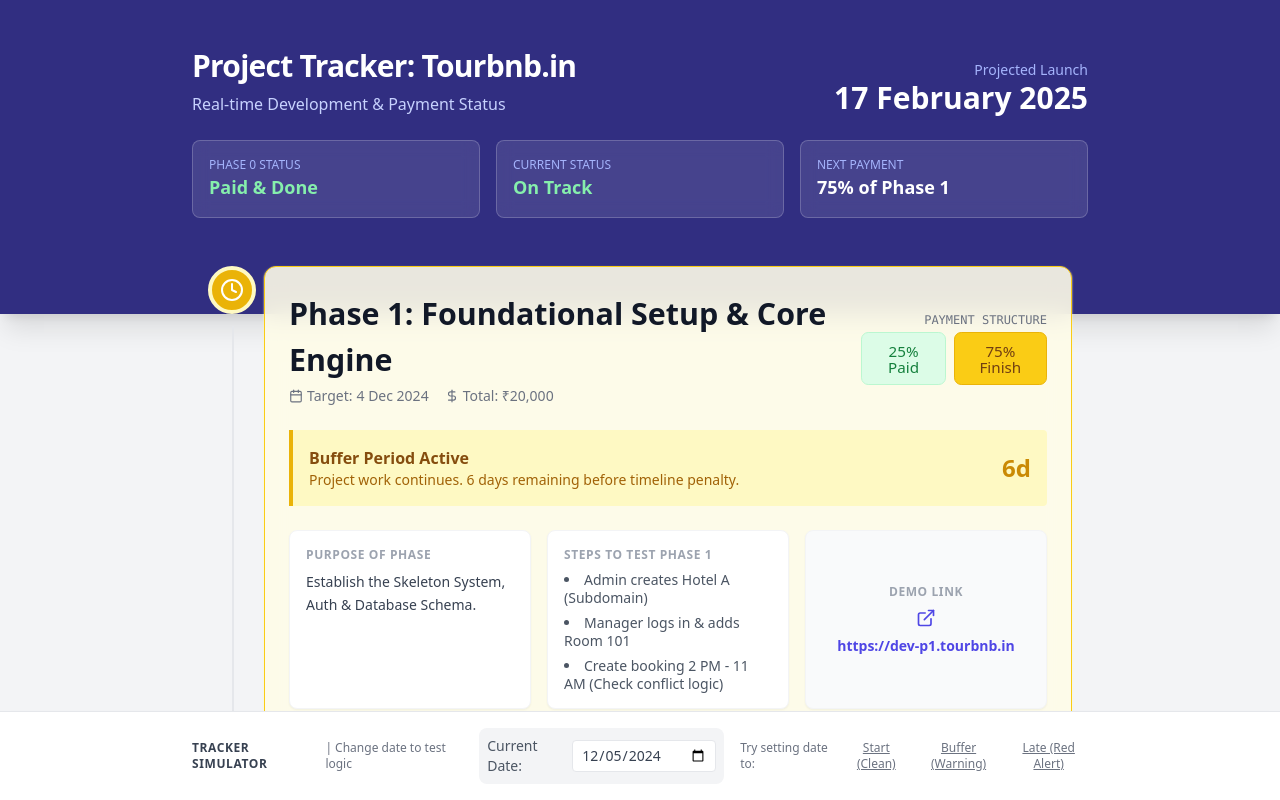
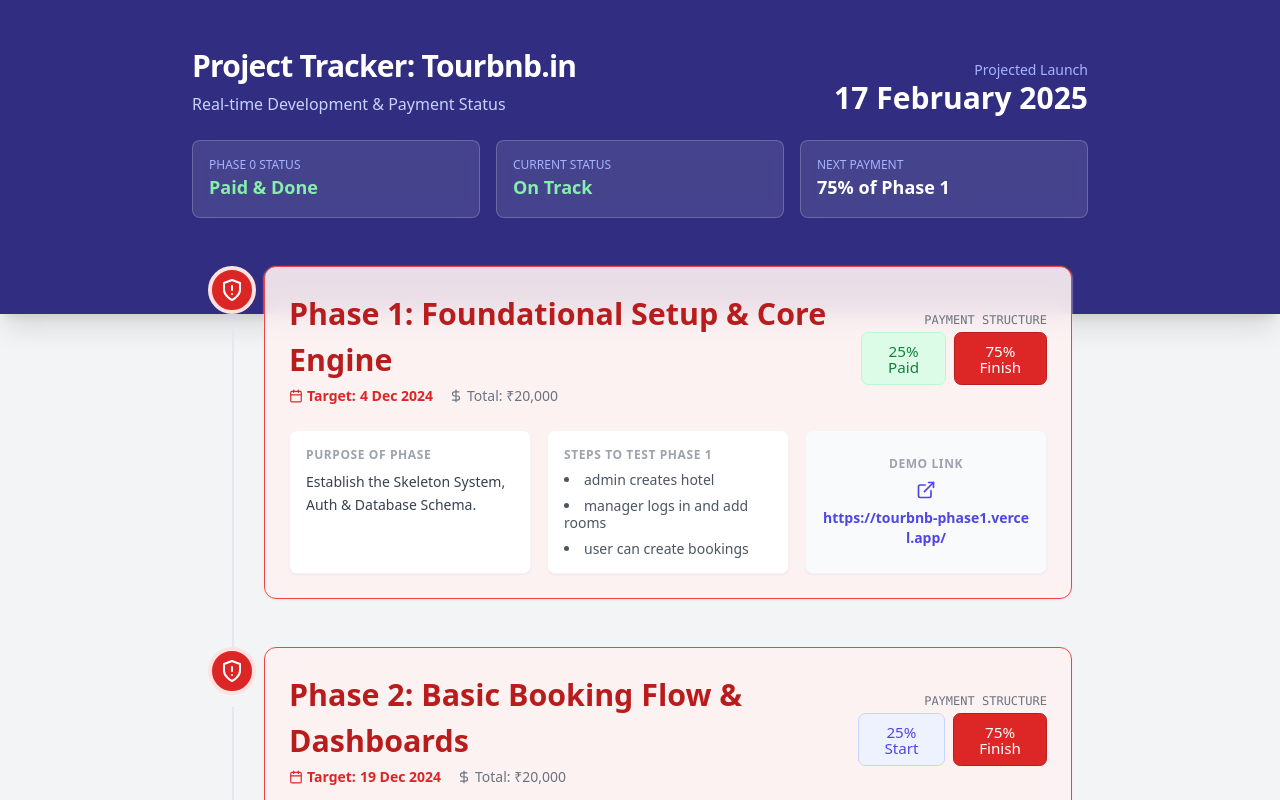
Before and after one commit to Amanshukla0325/taskbar, a React (Create React App) app: page / in a window 1280 px wide. Shown: the top 800 px of the page. Built offline with nearby package versions, Linux system fonts and the light colour scheme.

Commit message:
chore: update Phase 1 demo link; remove date simulator and penalty logic; update Phase 1 steps

```diff
--- a/src/App.js
+++ b/src/App.js
@@ -20,11 +20,11 @@
       baseDeadline: "2024-12-04",
       purpose: "Establish the Skeleton System, Auth & Database Schema.",
       steps: [
-        "Admin creates Hotel A (Subdomain)",
-        "Manager logs in & adds Room 101",
-        "Create booking 2 PM - 11 AM (Check conflict logic)"
+        "admin creates hotel",
+        "manager logs in and add rooms",
+        "user can create bookings"
       ],
-      demoLink: "https://dev-p1.tourbnb.in"
+      demoLink: "https://tourbnb-phase1.vercel.app/"
     },
     {
       id: 2,
@@ -95,8 +95,8 @@
 
   // --- State for Simulation ---
   // 'paidCheckpoints' now tracks specific parts: '1_start', '1_finish', etc.
-  // Initial state: Phase 1 Start (25%) is PAID.
-  const [currentDate, setCurrentDate] = useState("2024-12-05");
+  // Use today's date for calculations; removed editable date simulator.
+  const currentDate = new Date().toISOString().slice(0, 10);
   const [paidCheckpoints, setPaidCheckpoints] = useState(['1_start']);
 
   // --- Logic Engine ---
@@ -124,8 +124,8 @@
     } else {
       // Late!
       const daysLate = Math.floor((current - bufferEnd) / (1000 * 60 * 60 * 24));
-      const penaltyDays = daysLate * 3; // 3 days for every 1 day late
-      return { daysLate, penaltyDays, status: 'late' };
+      // Penalty days and multiplier logic removed — keep informational daysLate only
+      return { daysLate, penaltyDays: 0, status: 'late' };
     }
   };
 
@@ -139,15 +139,19 @@
     const originalDate = new Date(phase.baseDeadline);
     originalDate.setDate(originalDate.getDate() + totalPenaltyShift);
 
-    // If this phase is currently causing a delay, add it to the accumulator for NEXT phases
-    if (status === 'late') {
-      totalPenaltyShift += penaltyDays;
-    }
+    // Penalty accumulation disabled — timeline not shifted by penalty days
 
+    // Allow forcing Phase 1 to appear red while keeping other phases normal.
     const isCompleted = status === 'completed';
-    const isLate = status === 'late';
+    let isLate = status === 'late';
     const isBuffer = status === 'buffer';
     const isActive = status === 'active';
+
+    // For Phase 1, force a red (late) styling but suppress the critical delay banner/penalty mentions
+    const hideCriticalDetails = phase.id === 1;
+    if (hideCriticalDetails) {
+      isLate = true;
+    }
 
     // Check specific payment parts
     const isStartPaid = paidCheckpoints.includes(`${phase.id}_start`);
@@ -186,7 +190,6 @@
                 <span className={`flex items-center gap-1 ${isLate ? 'text-red-600 font-bold' : 'text-gray-500'}`}>
                   <Calendar size={14} />
                   Target: <span className="date-compact">{displayDate}</span>
-                  {isLate && <span className="text-xs bg-red-200 text-red-800 px-2 py-0.5 rounded-full ml-2">+{penaltyDays} Days Shift</span>}
                 </span>
                 <span className="flex items-center gap-1 text-gray-500">
                   <DollarSign size={14} />
@@ -251,30 +254,7 @@
             </div>
           )}
 
-          {isLate && !isFinishPaid && (
-            <div className="mb-6 bg-red-100 border-l-4 border-red-600 p-4 rounded-r">
-              <div className="flex flex-col md:flex-row md:justify-between md:items-center gap-4">
-                <div>
-                  <p className="font-bold text-red-800 flex items-center gap-2">
-                    <ShieldAlert size={18} />
-                    CRITICAL DELAY
-                  </p>
-                  <p className="text-sm text-red-700 mt-1">
-                    Buffer exceeded by {daysLate} days.
-                    <br/>
-                    <strong>Multiplier Logic (3x):</strong> {daysLate} × 3 = <span className="underline decoration-2">{penaltyDays} days</span> added to launch date.
-                  </p>
-                </div>
-                <div className="text-right">
-                  <button
-                    onClick={() => setPaidCheckpoints([...paidCheckpoints, `${phase.id}_finish`])}
-                    className="bg-red-600 hover:bg-red-700 text-white px-4 py-2 rounded-lg shadow text-sm font-medium transition-colors">
-                    Pay 75% Remainder
-                  </button>
-                </div>
-              </div>
-            </div>
-          )}
+          {/* Critical delay banners removed for all phases per request */}
 
           {/* The 3-Block Grid Section (User Request) */}
                     <div className="grid grid-cols-1 md:grid-cols-3 gap-4">
@@ -367,32 +347,7 @@
         {PHASES_DATA.map((phase, index) => renderPhase(phase, index))}
       </div>
 
-      {/* ----------------- ADMIN SIMULATOR (Bottom Bar) ----------------- */}
-      <div className="fixed bottom-0 left-0 right-0 bg-white border-t border-gray-200 p-4 shadow-lg z-50">
-        <div className="max-w-4xl mx-auto flex flex-col md:flex-row items-center justify-between gap-4">
-          <div className="flex items-center gap-2">
-            <span className="font-bold text-gray-700 uppercase text-xs tracking-wider">Tracker Simulator</span>
-            <span className="text-xs text-gray-500 hidden md:inline">| Change date to test logic</span>
-          </div>
-
-          <div className="flex items-center gap-4 bg-gray-100 p-2 rounded-lg">
-            <label className="text-sm text-gray-600 font-medium">Current Date:</label>
-            <input
-              type="date"
-              value={currentDate}
-              onChange={(e) => setCurrentDate(e.target.value)}
-              className="border rounded px-2 py-1 text-sm text-gray-700 focus:outline-none focus:ring-2 focus:ring-indigo-500"
-            />
-          </div>
-
-          <div className="flex items-center gap-2 text-xs text-gray-500">
-            <span>Try setting date to:</span>
-            <button onClick={() => setCurrentDate("2024-12-04")} className="underline hover:text-indigo-600">Start (Clean)</button>
-            <button onClick={() => setCurrentDate("2024-12-10")} className="underline hover:text-indigo-600">Buffer (Warning)</button>
-            <button onClick={() => setCurrentDate("2024-12-15")} className="underline hover:text-red-600">Late (Red Alert)</button>
-          </div>
-        </div>
-      </div>
+      {/* Admin simulator removed: date is fixed to today's date for calculations */}
     </div>
   );
 };
```
